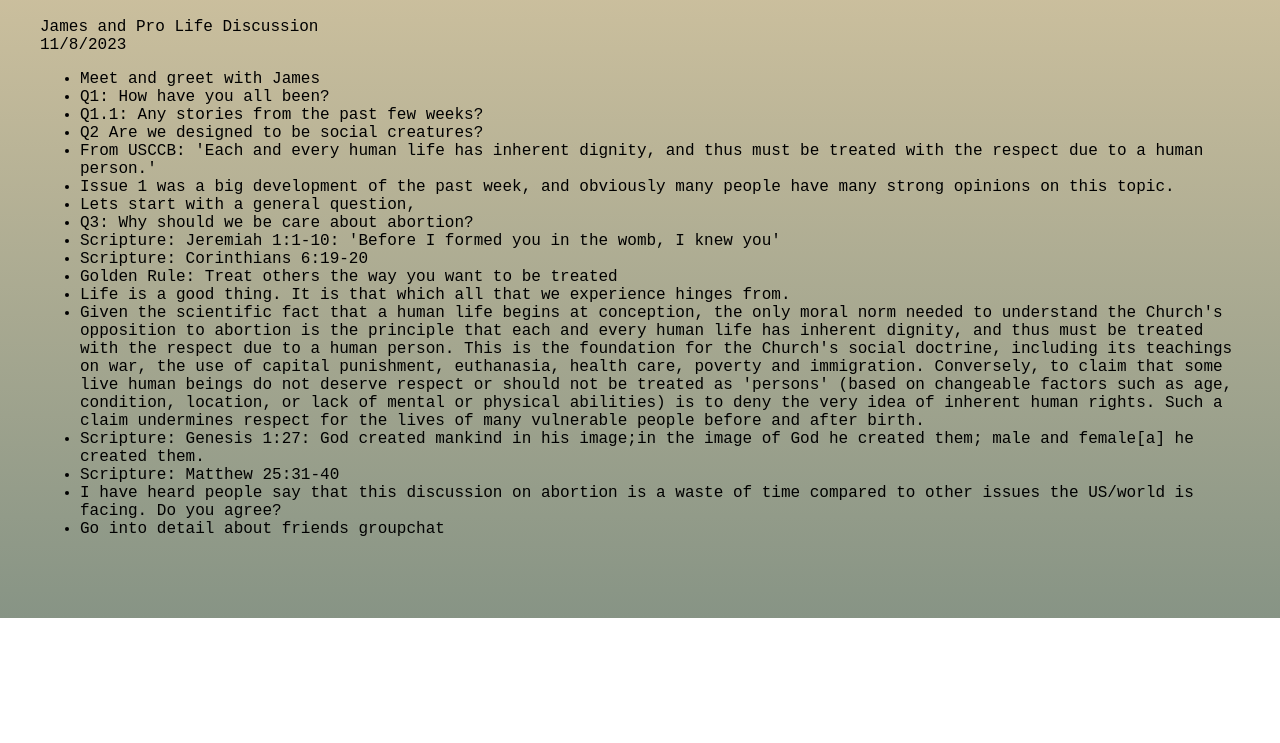
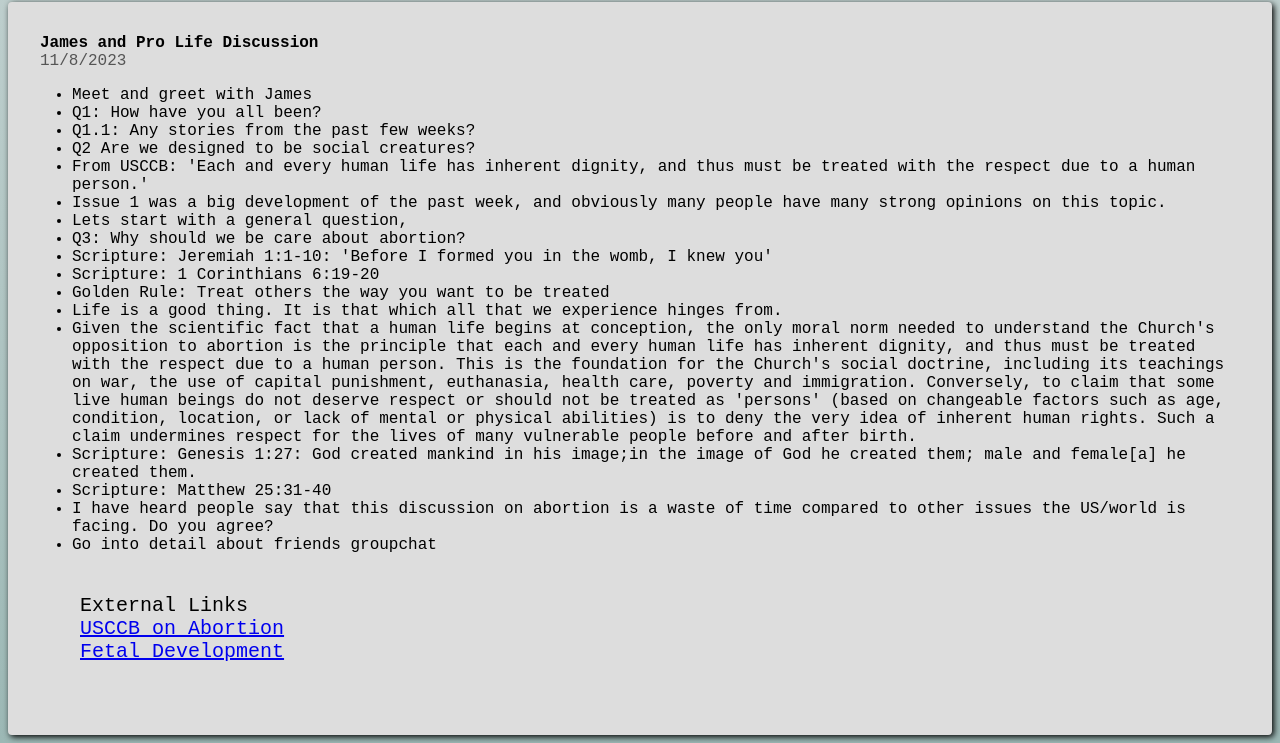
Before and after one commit to corDomination/the-thoughts-of-man, a plain HTML site: page bstud.html in a window 1280 px wide. Shown: the part 182-925 px from the top of the page. Before the commit the page ends 800 px from the top, so only its background shows below. Drawn offline with Linux system fonts and the light colour scheme.

Commit message:
Improved links

```diff
--- a/bstud.html
+++ b/bstud.html
@@ -25,6 +25,7 @@
         <ul class="page-section-contents-list">
 
         </ul>
+        <div class="page-section-links">External Links</div>
     </div>
 </div>
 </body>
--- a/css/style.css
+++ b/css/style.css
@@ -1,7 +1,8 @@
 body {
     font-size: 16px;
     font-family: monospace;
-    background-image: linear-gradient(180deg, #DECBA4, rgb(135, 148, 133));
+    background: #000;
+    background-image: linear-gradient(180deg, #c6d4d3, #9cb8b5);
 }
 /* Cordonnier */
 .P1 {
@@ -84,11 +85,35 @@ p:not(.P1) {
     text-decoration: none;
     font-size: 1.25em;
     font-weight: bold;
-    color: blue;
+    color: rgb(0, 55, 175);
     text-align: center;
 }
 
 /* Section */
 .page-section {
     padding: 2em;
+    box-shadow: 2px 2px 6px #000;
+    margin-top: 1em;
+    background-color: #ddd;
+    border-radius: 0.25em;
 }
+.page-section-title {
+    font-weight: bold;
+}
+.page-section-caption {
+    color: #555;
+}
+.page-section-contents {
+    margin-top: 1em;
+}
+.page-section-contents-list {
+    margin: 0em;
+    padding-left: 2em;
+}
+.page-section-links {
+    font-size: 1.25em;
+    display: flex;
+    flex-direction: column;
+    width: auto;
+    padding: 2em;
+}
--- a/data/studies.json
+++ b/data/studies.json
@@ -13,7 +13,7 @@
                 "Lets start with a general question,",
                 "Q3: Why should we be care about abortion?",
                 "Scripture: Jeremiah 1:1-10: 'Before I formed you in the womb, I knew you'",
-                "Scripture: Corinthians 6:19-20",
+                "Scripture: 1 Corinthians 6:19-20",
                 "Golden Rule: Treat others the way you want to be treated",
                 "Life is a good thing. It is that which all that we experience hinges from.",
                 "Given the scientific fact that a human life begins at conception, the only moral norm needed to understand the Church's opposition to abortion is the principle that each and every human life has inherent dignity, and thus must be treated with the respect due to a human person.  This is the foundation for the Church's social doctrine, including its teachings on war, the use of capital punishment, euthanasia, health care, poverty and immigration.  Conversely, to claim that some live human beings do not deserve respect or should not be treated as 'persons' (based on changeable factors such as age, condition, location, or lack of mental or physical abilities) is to deny the very idea of inherent human rights.  Such a claim undermines respect for the lives of many vulnerable people before and after birth.",
@@ -26,6 +26,10 @@
                 {
                     "text": "USCCB on Abortion",
                     "url": "https://www.usccb.org/issues-and-action/human-life-and-dignity/abortion/respect-for-unborn-human-life"
+                },
+                {
+                    "text": "Fetal Development",
+                    "url": "https://www.babycenter.com/pregnancy/your-baby/fetal-development-week-by-week_10406730"
                 }
             ]
         }
--- a/js/bstud-controller.js
+++ b/js/bstud-controller.js
@@ -4,7 +4,8 @@ class BstudController {
     }
 
     async prepare() {
-        const response = await fetch('https://cordomination.github.io/the-thoughts-of-man/data/studies.json');
+        let url = (location.hostname === "localhost" || location.hostname === "127.0.0.1") ? 'data/studies.json' : 'https://cordomination.github.io/the-thoughts-of-man/data/studies.json';
+        const response = await fetch(url);
         const json = await response.json();
         this._data = json.entries[0];
         const title = document.querySelector('.page-section-title');
@@ -17,11 +18,12 @@ class BstudController {
             li.textContent = entry;
             contents.appendChild(li);
         }
+        const links = document.querySelector('.page-section-links');
         for(const entry of this._data.links) {
-            const li = document.createElement('a');
-            li.textContent = entry.text;
-            li.src = entry.url;
-            contents.appendChild = li;
+            const link = document.createElement('a');
+            link.textContent = entry.text;
+            link.href = entry.url;
+            links.appendChild(link);
         }
     }
 }
```
